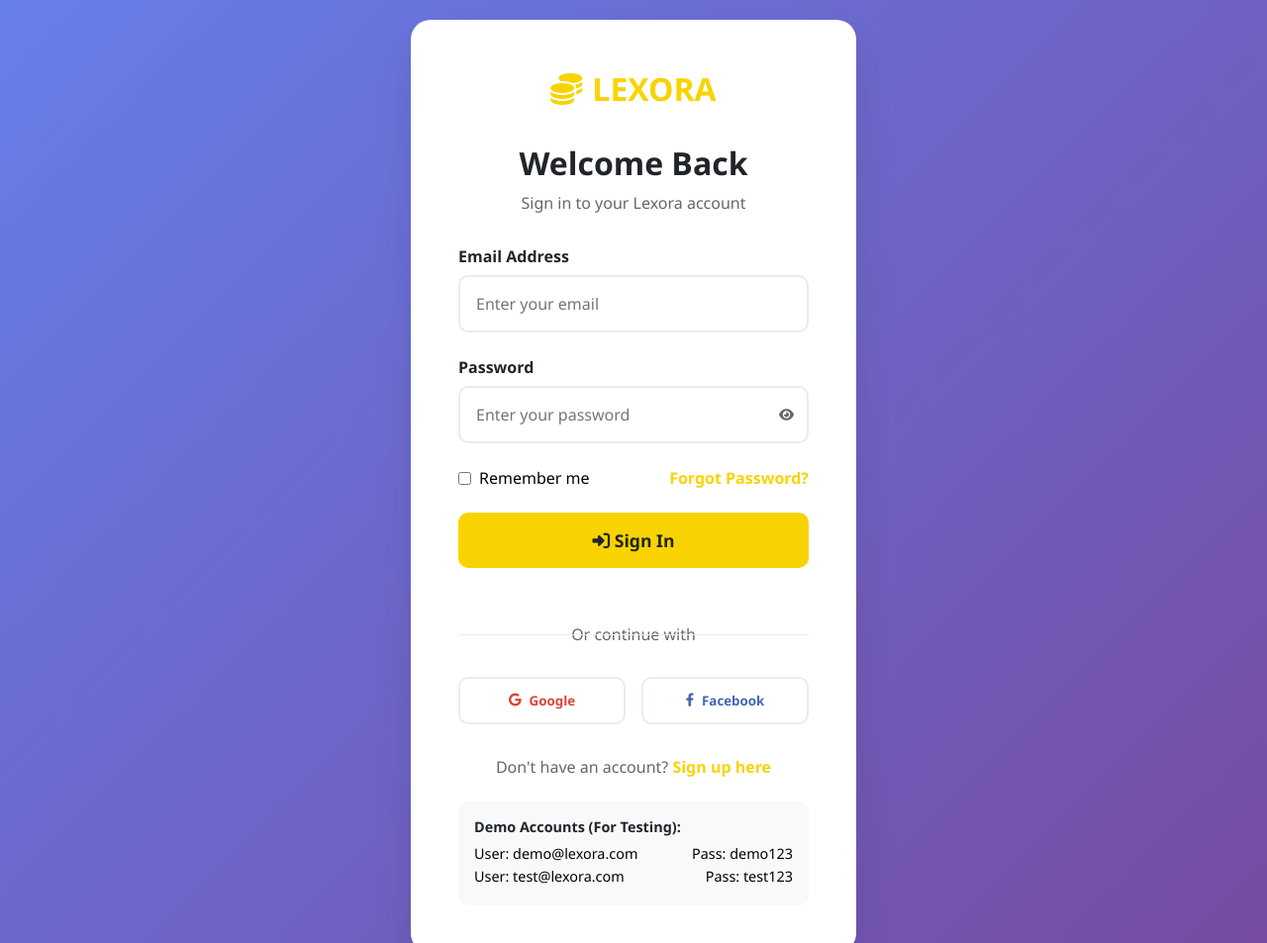
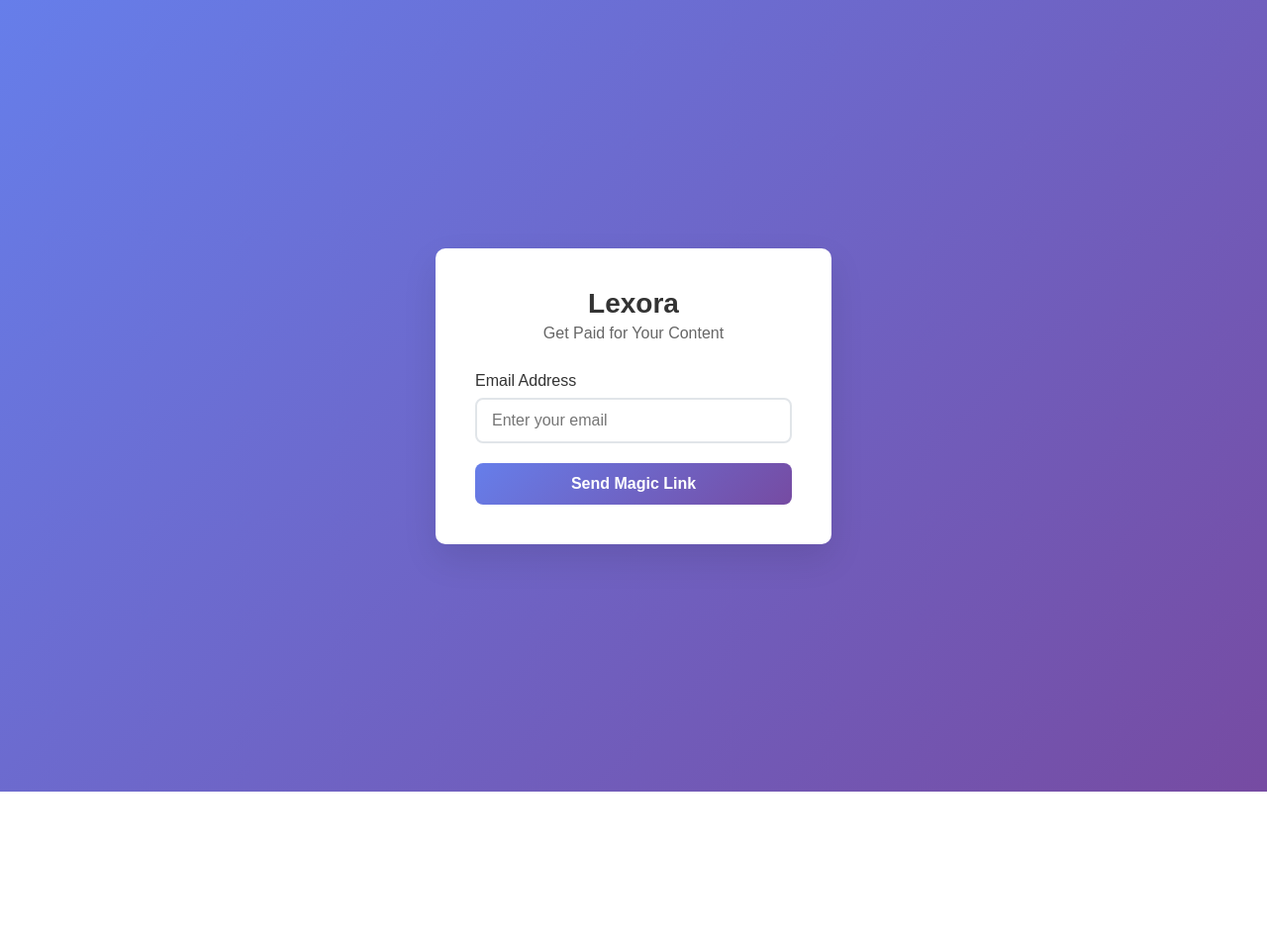
Before and after one commit to Lexoralex/lexora.site, a plain HTML site: page login.html in a window 1280 px wide. Shown: the top 953 px of the page at 99% size. After the commit the page ends 800 px from the top, so only its background shows below. Drawn offline with Linux system fonts and the light colour scheme.

Commit message:
Update login.html

```diff
--- a/login.html
+++ b/login.html
@@ -4,22 +4,12 @@
     <meta charset="UTF-8">
     <meta name="viewport" content="width=device-width, initial-scale=1.0">
     <title>Login - Lexora</title>
-    <link rel="stylesheet" href="https://cdnjs.cloudflare.com/ajax/libs/font-awesome/6.4.0/css/all.min.css">
     <style>
         * {
             margin: 0;
             padding: 0;
             box-sizing: border-box;
-            font-family: 'Segoe UI', Tahoma, Geneva, Verdana, sans-serif;
-        }
-
-        :root {
-            --primary: #f9d301;
-            --secondary: #1a1a1a;
-            --accent: #ff6b35;
-            --text: #333;
-            --light: #f8f9fa;
-            --dark: #212529;
+            font-family: 'Arial', sans-serif;
         }
 
         body {
@@ -28,326 +18,229 @@
             display: flex;
             align-items: center;
             justify-content: center;
-            padding: 20px;
         }
 
         .login-container {
             background: white;
-            padding: 3rem;
-            border-radius: 20px;
-            box-shadow: 0 20px 40px rgba(0,0,0,0.1);
+            padding: 40px;
+            border-radius: 10px;
+            box-shadow: 0 15px 35px rgba(0, 0, 0, 0.1);
             width: 100%;
-            max-width: 450px;
+            max-width: 400px;
         }
 
         .logo {
             text-align: center;
-            margin-bottom: 2rem;
+            margin-bottom: 30px;
         }
 
-        .logo a {
-            display: flex;
-            align-items: center;
-            justify-content: center;
-            gap: 10px;
-            font-size: 2rem;
+        .logo h1 {
+            color: #333;
+            font-size: 28px;
             font-weight: bold;
-            color: var(--primary);
-            text-decoration: none;
         }
 
-        .login-header {
-            text-align: center;
-            margin-bottom: 2rem;
-        }
-
-        .login-header h1 {
-            color: var(--dark);
-            margin-bottom: 0.5rem;
-        }
-
-        .login-header p {
+        .logo p {
             color: #666;
+            margin-top: 5px;
         }
 
         .form-group {
-            margin-bottom: 1.5rem;
+            margin-bottom: 20px;
         }
 
         .form-group label {
             display: block;
-            margin-bottom: 0.5rem;
-            font-weight: 600;
-            color: var(--dark);
+            margin-bottom: 8px;
+            color: #333;
+            font-weight: 500;
         }
 
         .form-group input {
             width: 100%;
-            padding: 1rem;
-            border: 2px solid #e9ecef;
-            border-radius: 10px;
-            font-size: 1rem;
+            padding: 12px 15px;
+            border: 2px solid #e1e5e9;
+            border-radius: 8px;
+            font-size: 16px;
             transition: border-color 0.3s;
         }
 
         .form-group input:focus {
             outline: none;
-            border-color: var(--primary);
+            border-color: #667eea;
         }
 
-        .password-input {
-            position: relative;
+        .btn {
+            width: 100%;
+            padding: 12px;
+            background: linear-gradient(135deg, #667eea 0%, #764ba2 100%);
+            color: white;
+            border: none;
+            border-radius: 8px;
+            font-size: 16px;
+            font-weight: 600;
+            cursor: pointer;
+            transition: transform 0.2s;
         }
 
-        .toggle-password {
-            position: absolute;
-            right: 15px;
-            top: 50%;
-            transform: translateY(-50%);
-            background: none;
-            border: none;
-            color: #666;
-            cursor: pointer;
+        .btn:hover {
+            transform: translateY(-2px);
         }
 
-        .remember-forgot {
-            display: flex;
-            justify-content: space-between;
-            align-items: center;
-            margin-bottom: 1.5rem;
+        .btn:disabled {
+            opacity: 0.6;
+            cursor: not-allowed;
+            transform: none;
         }
 
-        .remember-me {
-            display: flex;
-            align-items: center;
-            gap: 0.5rem;
+        .loading {
+            display: none;
+            text-align: center;
+            margin-top: 15px;
         }
 
-        .forgot-password {
-            color: var(--primary);
-            text-decoration: none;
-            font-weight: 600;
+        .loading-spinner {
+            border: 3px solid #f3f3f3;
+            border-top: 3px solid #667eea;
+            border-radius: 50%;
+            width: 20px;
+            height: 20px;
+            animation: spin 1s linear infinite;
+            margin: 0 auto;
         }
 
-        .login-btn {
-            background: var(--primary);
-            color: var(--dark);
-            padding: 1rem;
-            border: none;
-            border-radius: 10px;
-            font-size: 1.1rem;
-            font-weight: 600;
-            cursor: pointer;
-            transition: all 0.3s;
-            width: 100%;
-            margin-bottom: 1.5rem;
+        @keyframes spin {
+            0% { transform: rotate(0deg); }
+            100% { transform: rotate(360deg); }
         }
 
-        .login-btn:hover {
-            transform: translateY(-2px);
-            box-shadow: 0 5px 15px rgba(249, 211, 1, 0.4);
+        .message {
+            padding: 10px;
+            border-radius: 5px;
+            margin-top: 15px;
+            text-align: center;
+            display: none;
         }
 
-        .divider {
-            text-align: center;
-            margin: 2rem 0;
-            position: relative;
-            color: #666;
+        .success {
+            background: #d4edda;
+            color: #155724;
+            border: 1px solid #c3e6cb;
         }
 
-        .divider::before {
-            content: '';
-            position: absolute;
-            top: 50%;
-            left: 0;
-            right: 0;
-            height: 1px;
-            background: #e9ecef;
-        }
-
-        .divider span {
-            background: white;
-            padding: 0 1rem;
-        }
-
-        .social-login {
-            display: grid;
-            grid-template-columns: 1fr 1fr;
-            gap: 1rem;
-            margin-bottom: 2rem;
-        }
-
-        .social-btn {
-            padding: 0.8rem;
-            border: 2px solid #e9ecef;
-            border-radius: 10px;
-            background: white;
-            cursor: pointer;
-            transition: all 0.3s;
-            display: flex;
-            align-items: center;
-            justify-content: center;
-            gap: 0.5rem;
-            font-weight: 600;
-        }
-
-        .social-btn.google {
-            color: #db4437;
-        }
-
-        .social-btn.facebook {
-            color: #4267B2;
-        }
-
-        .social-btn:hover {
-            transform: translateY(-2px);
-            box-shadow: 0 5px 15px rgba(0,0,0,0.1);
-        }
-
-        .signup-link {
-            text-align: center;
-            color: #666;
-        }
-
-        .signup-link a {
-            color: var(--primary);
-            text-decoration: none;
-            font-weight: 600;
-        }
-
-        .demo-accounts {
-            background: var(--light);
-            padding: 1rem;
-            border-radius: 10px;
-            margin-top: 1.5rem;
-            font-size: 0.9rem;
-        }
-
-        .demo-accounts h4 {
-            margin-bottom: 0.5rem;
-            color: var(--dark);
-        }
-
-        .demo-account {
-            display: flex;
-            justify-content: space-between;
-            margin-bottom: 0.25rem;
+        .error {
+            background: #f8d7da;
+            color: #721c24;
+            border: 1px solid #f5c6cb;
         }
     </style>
 </head>
 <body>
     <div class="login-container">
         <div class="logo">
-            <a href="index.html">
-                <i class="fas fa-coins"></i>
-                LEXORA
-            </a>
+            <h1>Lexora</h1>
+            <p>Get Paid for Your Content</p>
         </div>
 
-        <div class="login-header">
-            <h1>Welcome Back</h1>
-            <p>Sign in to your Lexora account</p>
+        <div class="form-group">
+            <label for="email">Email Address</label>
+            <input type="email" id="email" placeholder="Enter your email" required>
         </div>
 
-        <form id="loginForm">
-            <div class="form-group">
-                <label for="email">Email Address</label>
-                <input type="email" id="email" name="email" required placeholder="Enter your email">
-            </div>
+        <button class="btn" onclick="sendMagicLink()" id="sendBtn">
+            Send Magic Link
+        </button>
 
-            <div class="form-group">
-                <label for="password">Password</label>
-                <div class="password-input">
-                    <input type="password" id="password" name="password" required placeholder="Enter your password">
-                    <button type="button" class="toggle-password" onclick="togglePassword()">
-                        <i class="fas fa-eye"></i>
-                    </button>
-                </div>
-            </div>
-
-            <div class="remember-forgot">
-                <div class="remember-me">
-                    <input type="checkbox" id="remember">
-                    <label for="remember">Remember me</label>
-                </div>
-                <a href="forgot-password.html" class="forgot-password">Forgot Password?</a>
-            </div>
-
-            <button type="submit" class="login-btn">
-                <i class="fas fa-sign-in-alt"></i> Sign In
-            </button>
-        </form>
-
-        <div class="divider">
-            <span>Or continue with</span>
+        <div class="loading" id="loading">
+            <div class="loading-spinner"></div>
+            <p style="margin-top: 10px;">Sending magic link...</p>
         </div>
 
-        <div class="social-login">
-            <button class="social-btn google">
-                <i class="fab fa-google"></i> Google
-            </button>
-            <button class="social-btn facebook">
-                <i class="fab fa-facebook-f"></i> Facebook
-            </button>
-        </div>
-
-        <div class="signup-link">
-            Don't have an account? <a href="register.html">Sign up here</a>
-        </div>
-
-        <div class="demo-accounts">
-            <h4>Demo Accounts (For Testing):</h4>
-            <div class="demo-account">
-                <span>User: demo@lexora.com</span>
-                <span>Pass: demo123</span>
-            </div>
-            <div class="demo-account">
-                <span>User: test@lexora.com</span>
-                <span>Pass: test123</span>
-            </div>
-        </div>
+        <div class="message success" id="successMessage"></div>
+        <div class="message error" id="errorMessage"></div>
     </div>
 
+    <!-- Firebase SDK -->
+    <script src="https://www.gstatic.com/firebasejs/9.6.0/firebase-app.js"></script>
+    <script src="https://www.gstatic.com/firebasejs/9.6.0/firebase-auth.js"></script>
+    <script src="https://www.gstatic.com/firebasejs/9.6.0/firebase-functions.js"></script>
+
     <script>
-        function togglePassword() {
-            const passwordInput = document.getElementById('password');
-            const toggleIcon = document.querySelector('.toggle-password i');
+        // Firebase Configuration - REPLACE WITH YOUR VALUES FROM FIREBASE CONSOLE
+        const firebaseConfig = {
+            apiKey: "YOUR_API_KEY_HERE",
+            authDomain: "lexorasite.firebaseapp.com",
+            projectId: "lexorasite",
+            storageBucket: "lexorasite.appspot.com",
+            messagingSenderId: "547338465904",
+            appId: "YOUR_APP_ID_HERE"
+        };
 
-            if (passwordInput.type === 'password') {
-                passwordInput.type = 'text';
-                toggleIcon.className = 'fas fa-eye-slash';
-            } else {
-                passwordInput.type = 'password';
-                toggleIcon.className = 'fas fa-eye';
+        // Initialize Firebase
+        const app = firebase.initializeApp(firebaseConfig);
+        const auth = firebase.auth();
+        const functions = firebase.functions();
+
+        async function sendMagicLink() {
+            const email = document.getElementById('email').value.trim();
+            const sendBtn = document.getElementById('sendBtn');
+            const loading = document.getElementById('loading');
+            const successMessage = document.getElementById('successMessage');
+            const errorMessage = document.getElementById('errorMessage');
+
+            // Hide previous messages
+            successMessage.style.display = 'none';
+            errorMessage.style.display = 'none';
+
+            if (!email) {
+                showError('Please enter your email address');
+                return;
+            }
+
+            if (!email.includes('@')) {
+                showError('Please enter a valid email address');
+                return;
+            }
+
+            // Show loading state
+            sendBtn.disabled = true;
+            loading.style.display = 'block';
+
+            try {
+                const sendMagicLinkFunction = functions.httpsCallable('sendMagicLink');
+                const result = await sendMagicLinkFunction({ email });
+
+                showSuccess('🎉 Magic link sent! Check your email inbox and spam folder.');
+                console.log('Success:', result.data);
+
+            } catch (error) {
+                console.error('Error:', error);
+                showError('Failed to send magic link: ' + error.message);
+            } finally {
+                // Reset loading state
+                sendBtn.disabled = false;
+                loading.style.display = 'none';
             }
         }
 
-        document.getElementById('loginForm').addEventListener('submit', function(e) {
-            e.preventDefault();
+        function showSuccess(message) {
+            const successElement = document.getElementById('successMessage');
+            successElement.textContent = message;
+            successElement.style.display = 'block';
+        }
 
-            const email = document.getElementById('email').value;
-            const password = document.getElementById('password').value;
+        function showError(message) {
+            const errorElement = document.getElementById('errorMessage');
+            errorElement.textContent = message;
+            errorElement.style.display = 'block';
+        }
 
-            // Simple validation
-            if (email === 'demo@lexora.com' && password === 'demo123') {
-                alert('Login successful! Redirecting to dashboard...');
-                window.location.href = 'dashboard.html';
-            } else if (email === 'test@lexora.com' && password === 'test123') {
-                alert('Login successful! Redirecting to dashboard...');
-                window.location.href = 'dashboard.html';
-            } else {
-                alert('Invalid credentials. Try demo@lexora.com / demo123');
+        // Allow Enter key to trigger send
+        document.getElementById('email').addEventListener('keypress', function(e) {
+            if (e.key === 'Enter') {
+                sendMagicLink();
             }
         });
-
-        // Social login handlers
-        document.querySelector('.social-btn.google').addEventListener('click', function() {
-            alert('Google login would be integrated here');
-        });
-
-        document.querySelector('.social-btn.facebook').addEventListener('click', function() {
-            alert('Facebook login would be integrated here');
-        })
     </script>
 </body>
 </html>
```
